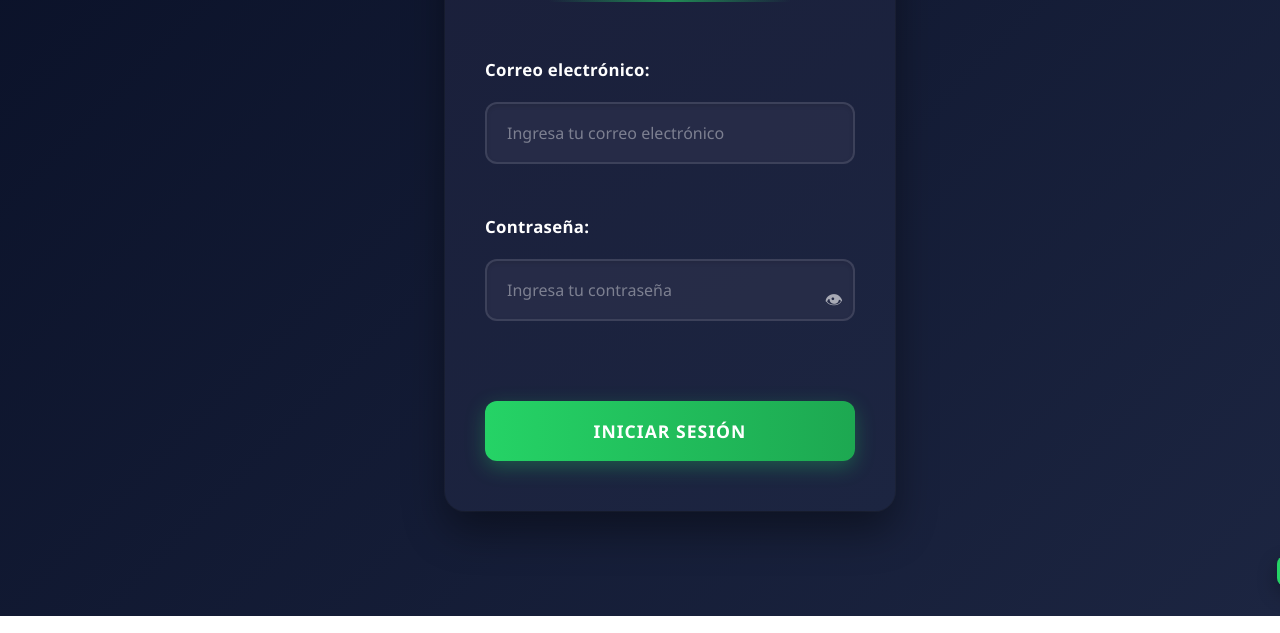
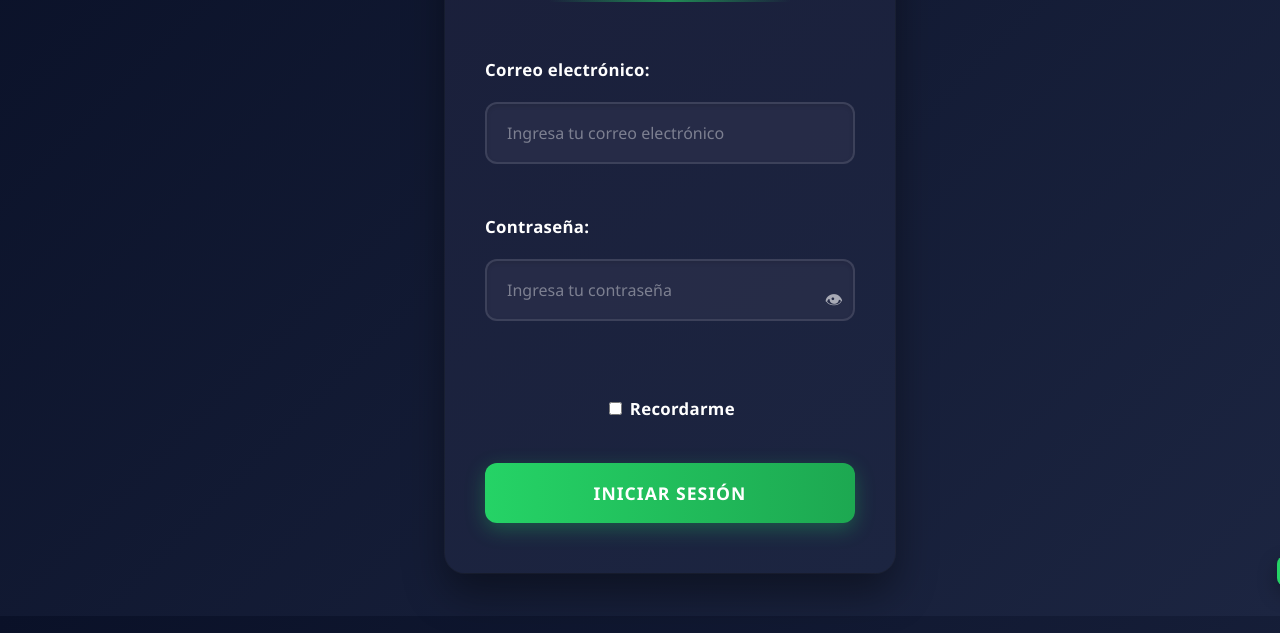
Before and after one commit to renzitoo04/multiagente2, a website: page index.html in a window 1280 px wide. Shown: the part 184-817 px from the top of the page. Drawn offline with Linux system fonts and the light colour scheme.

Commit message:
Actualización del proyecto

```diff
--- a/index.html
+++ b/index.html
@@ -25,7 +25,14 @@
         <span class="toggle-password" onclick="togglePassword('password', this)">👁</span>
       </div>
 
-
+      <!-- Checkbox para recordar credenciales -->
+      <div class="remember-me-container">
+        <label class="remember-me">
+          <input type="checkbox" id="remember-me" name="remember-me">
+          <span class="checkmark"></span>
+          <span class="label-text">Recordarme</span>
+        </label>
+      </div>
 
       <!-- Botón de iniciar sesión -->
       <button onclick="login()" aria-label="Iniciar sesión">Iniciar sesión</button>
```
